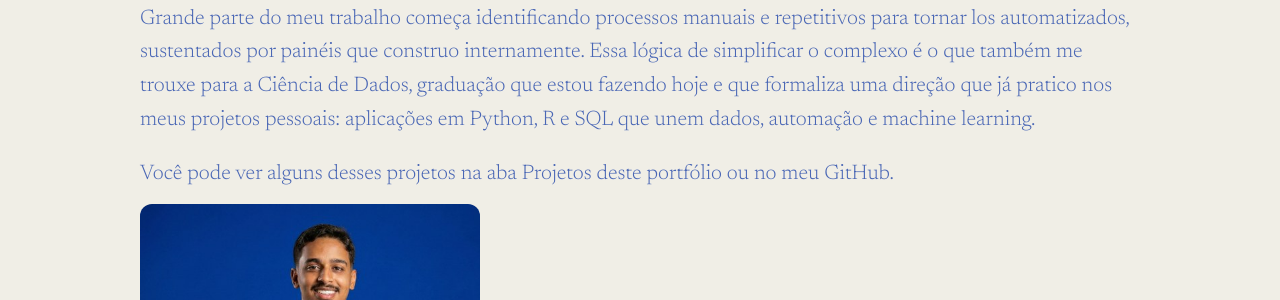
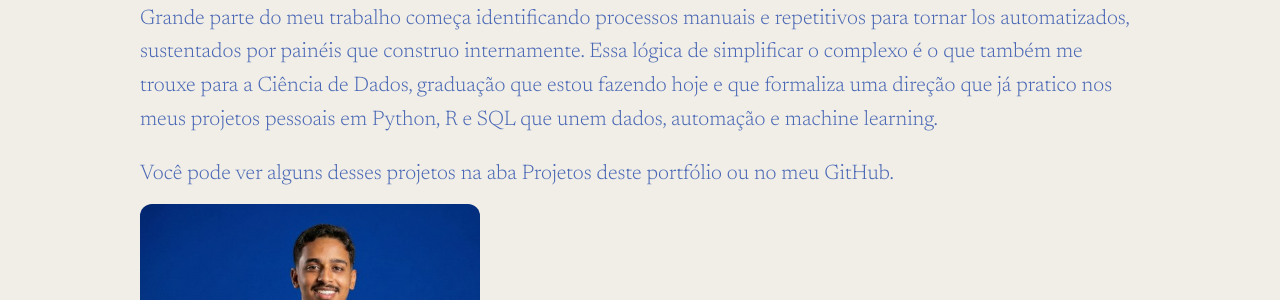
Before and after one commit to armandonettox/portifolio, an MkDocs documentation site: the page built from docs/index.md, in a window 1280 px wide. Shown: the part 266-566 px from the top of the page. Built offline with MkDocs 1.6.1 and Material for MkDocs 9.7.7, drawn with Linux system fonts in a browser that asks for light colours.

Commit message:
Atualizar o index.md

```diff
--- a/docs/index.md
+++ b/docs/index.md
@@ -10,7 +10,7 @@ hide:
   <div class="pf-hero-content pf-bio">
     <p><span id="pf-saudacao">Olá</span></p>
     <p>Atualmente atuo como Analista de dados na Best Saúde, operadora de saúde onde transformo dados em decisão: análises, indicadores e dashboards que orientam a gestão da empresa.</p>
-    <p>Grande parte do meu trabalho começa identificando processos manuais e repetitivos para tornar los automatizados, sustentados por painéis que construo internamente. Essa lógica de simplificar o complexo é o que também me trouxe para a Ciência de Dados, graduação que estou fazendo hoje e que formaliza uma direção que já pratico nos meus projetos pessoais: aplicações em Python, R e SQL que unem dados, automação e machine learning.</p>
+    <p>Grande parte do meu trabalho começa identificando processos manuais e repetitivos para tornar los automatizados, sustentados por painéis que construo internamente. Essa lógica de simplificar o complexo é o que também me trouxe para a Ciência de Dados, graduação que estou fazendo hoje e que formaliza uma direção que já pratico nos meus projetos pessoais em Python, R e SQL que unem dados, automação e machine learning.</p>
     <p>Você pode ver alguns desses projetos na aba Projetos deste portfólio ou no meu GitHub.</p>
 
   <div class="pf-hero-photo">
```
